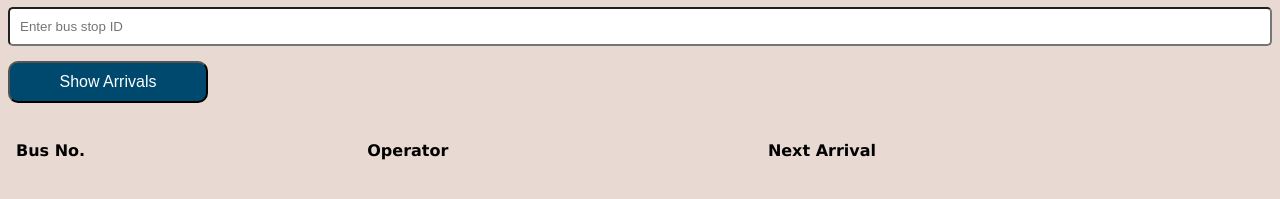
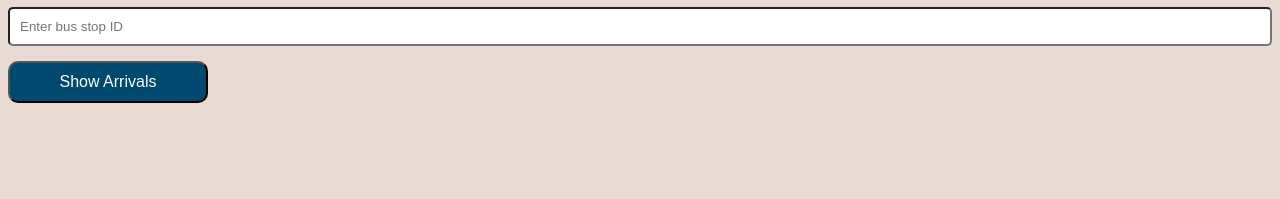
Before and after one commit to Xantya24/Bus-Arrival-App, a website: page index.html in a window 1280 px wide. Shown: the part 113-312 px from the top of the page. Drawn offline with Linux system fonts and the light colour scheme.

Commit message:
Removed table and notes

```diff
--- a/index.html
+++ b/index.html
@@ -18,14 +18,6 @@
       <input type="text" id="busStopId" name="busStopId" placeholder="Enter bus stop ID"/>
       <button id="showArrivals" onclick="getBusTiming()">Show Arrivals</button>
 
-      <table id="busArrival">
-        <thead>
-          <tr>
-            <th>Bus No.</th>
-            <th>Operator</th>
-            <th>Next Arrival</th>
-          </tr>
-        </thead>
       <div id="arrivalInfo"></div>
     </main>
   </body>
```
Also changed, not shown: 1 other file.
